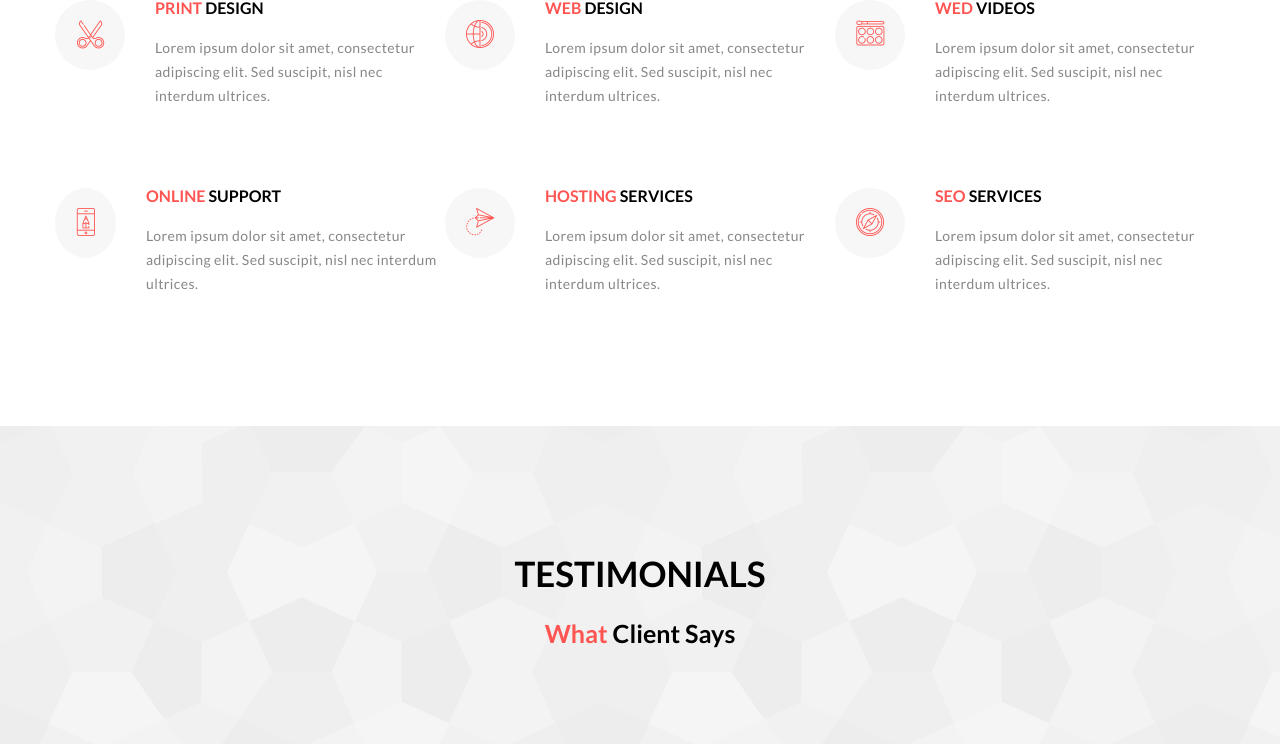
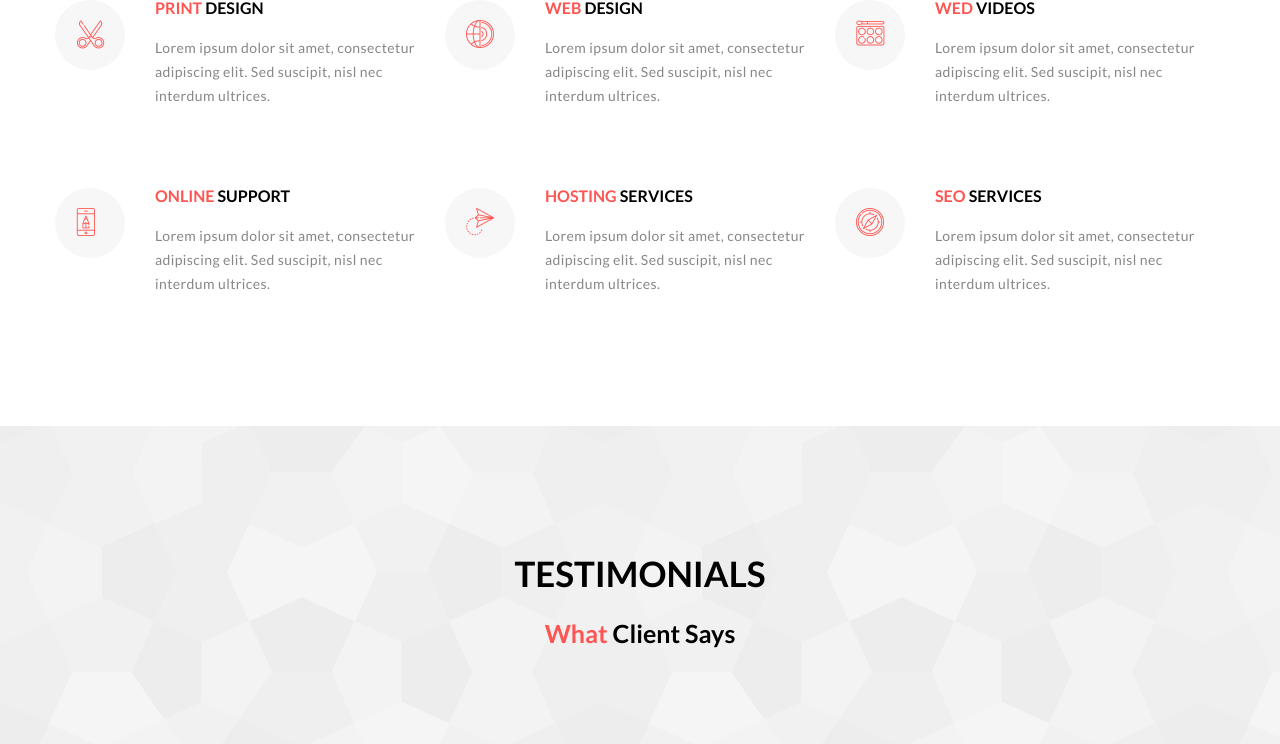
Before and after one commit to goshakri/google-Home-page1, a React (Create React App) app: page / in a window 1280 px wide. Shown: the part 5395-6139 px from the top of the page. Built offline with nearby package versions, Linux system fonts and the light colour scheme.

Commit message:
Add new flex

```diff
--- a/src/stylesheets/modules/_Services.scss
+++ b/src/stylesheets/modules/_Services.scss
@@ -12,6 +12,7 @@
     border-radius: 50%;
     background-color: #f7f7f7;
     border: none;
+    flex: 0 0 70px;
   }
 
   &-images{
```
